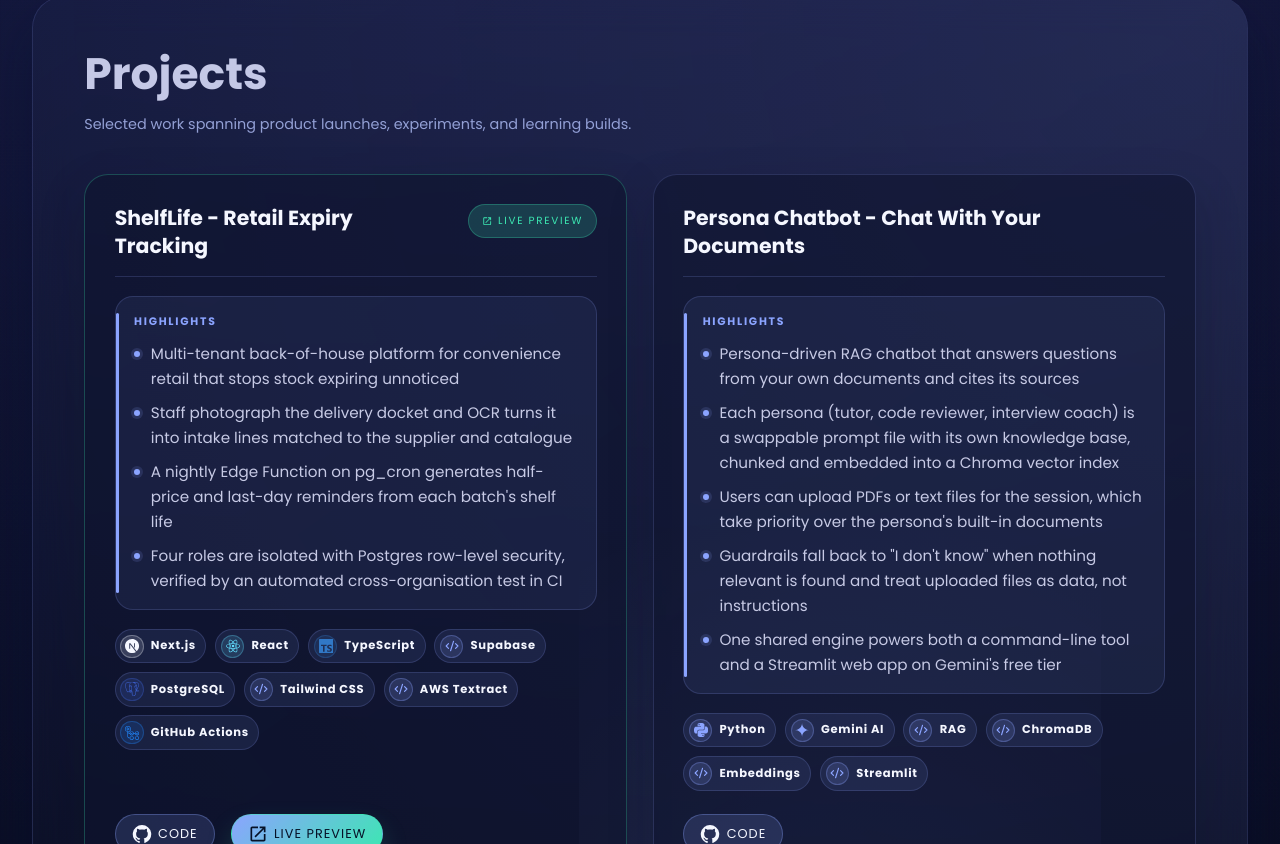
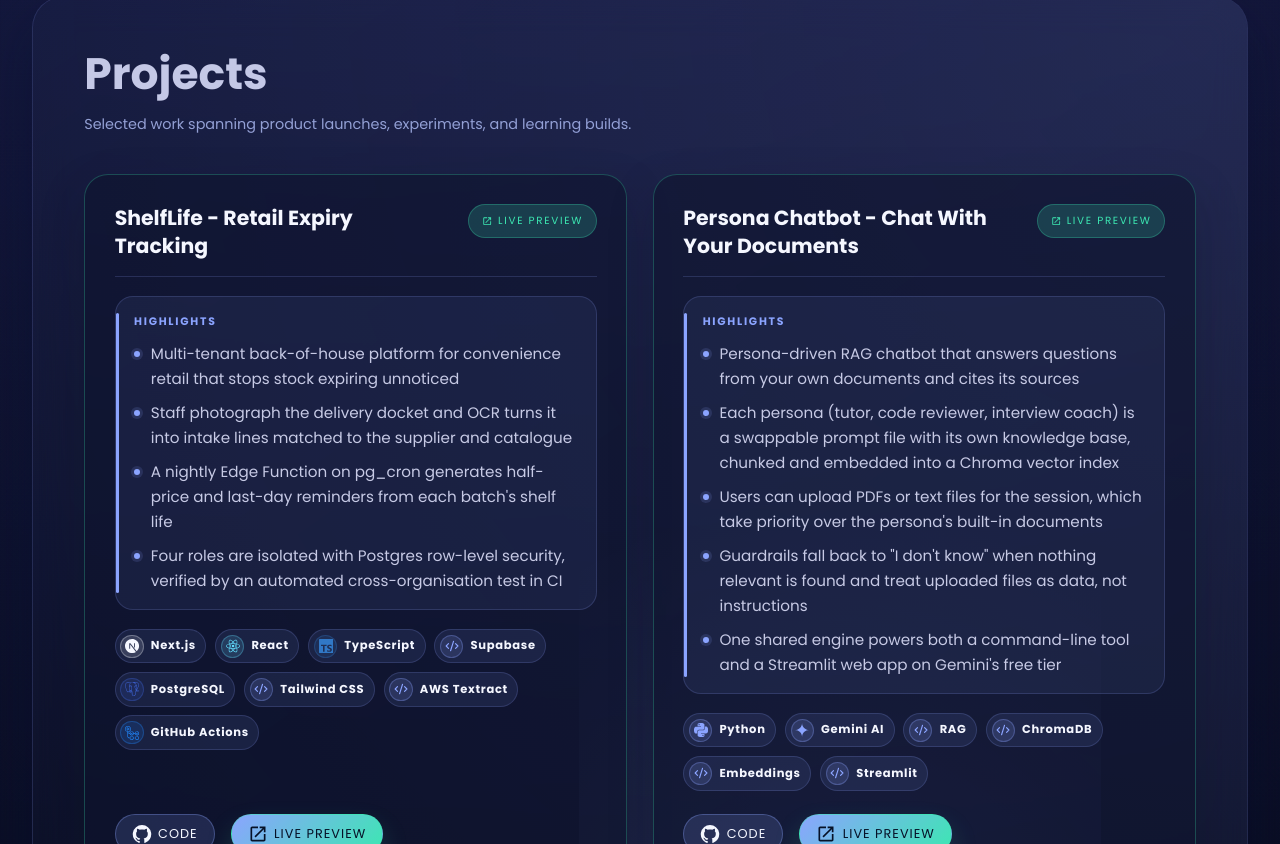
Before and after one commit to krn1904/Portfolio, a React (Create React App) app: page / in a window 1280 px wide. Shown: the part 2616-3460 px from the top of the page. Built offline with nearby package versions, Linux system fonts and the light colour scheme; no server answers.

Commit message:
Read ShelfLife and persona chatbot preview URLs from env variables
Co-Authored-By: Claude Opus 5.5 <noreply@anthropic.com>
Claude-Session: https://claude.ai/code/session_01ARCtta1iPVfGUXUwxqtH4w

```diff
--- a/src/portfolio.js
+++ b/src/portfolio.js
@@ -131,7 +131,7 @@ const projects = [
       'Multi-tenant back-of-house platform for convenience retail that stops stock expiring unnoticed. Staff photograph the delivery docket and OCR turns it into intake lines matched to the supplier and catalogue. A nightly Edge Function on pg_cron generates half-price and last-day reminders from each batch\'s shelf life. Four roles are isolated with Postgres row-level security, verified by an automated cross-organisation test in CI.',
     stack: ['Next.js', 'React', 'TypeScript', 'Supabase', 'PostgreSQL', 'Tailwind CSS', 'AWS Textract', 'GitHub Actions'],
     sourceCode: 'https://github.com/krn1904/shelflife',
-    livePreview: 'https://shelflife-alpha.vercel.app'
+    livePreview: process.env.REACT_APP_SHELFLIFEURL
   },
   {
     name: 'Persona Chatbot - Chat With Your Documents',
@@ -139,7 +139,7 @@ const projects = [
       'Persona-driven RAG chatbot that answers questions from your own documents and cites its sources. Each persona (tutor, code reviewer, interview coach) is a swappable prompt file with its own knowledge base, chunked and embedded into a Chroma vector index. Users can upload PDFs or text files for the session, which take priority over the persona\'s built-in documents. Guardrails fall back to "I don\'t know" when nothing relevant is found and treat uploaded files as data, not instructions. One shared engine powers both a command-line tool and a Streamlit web app on Gemini\'s free tier.',
     stack: ['Python', 'Gemini AI', 'RAG', 'ChromaDB', 'Embeddings', 'Streamlit'],
     sourceCode: 'https://github.com/krn1904/AI-chatbot-personas',
-    // livePreview: 'add Streamlit app URL'
+    livePreview: process.env.REACT_APP_PERSONACHATBOTURL
   },
   {
     name: 'Brief - Personalized News',
```
